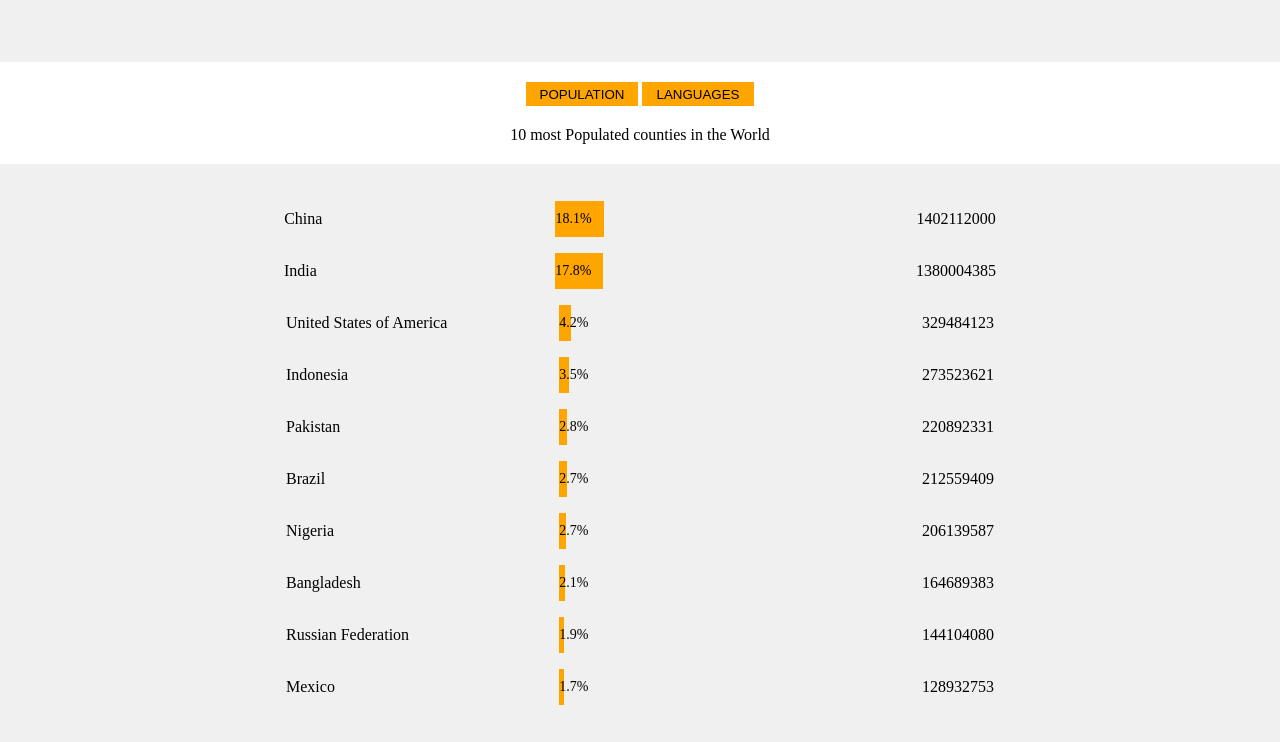
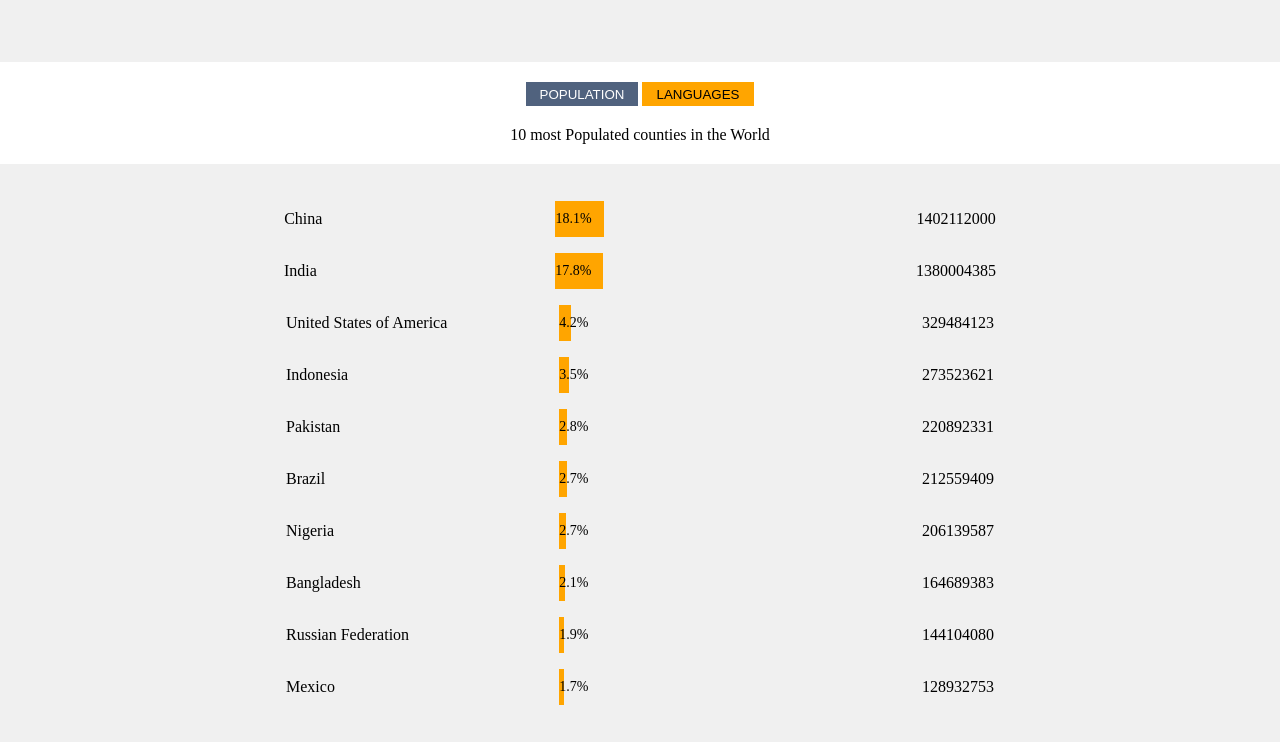
Before and after one commit to Noah-1711/Js-Projects, a plain HTML site: page Countries/index.html in a window 1280 px wide. In both pictures the pointer is over the button "POPULATION". Shown: the part 58-800 px from the top of the page. Drawn offline with Linux system fonts and the light colour scheme.

Commit message:
js-project

```diff
--- a/Countries/index.html
+++ b/Countries/index.html
@@ -18,8 +18,8 @@
         <div class="maincontent">
             <div class="upperbutton">
                 <div class="buttons">
-                    <button onclick="population()">POPULATION</button>
-                    <button onclick="languages()">LANGUAGES</button>
+                    <button id="population" onclick="population()">POPULATION</button>
+                    <button  id="languages" onclick="languages()">LANGUAGES</button>
                 </div>
                 <p id="ten">10 most Populated counties in the World</p>
 
--- a/Countries/style.css
+++ b/Countries/style.css
@@ -47,6 +47,12 @@ body{
     height: 1.5rem;
 
 }
+button:hover{
+    color: white;
+    background-color: #50627E;
+  outline: none;
+
+}
 .graph{
     width: 100%;
     height: 85%;
```
Also changed, not shown: Countries/index.js (+2 -8 lines).
